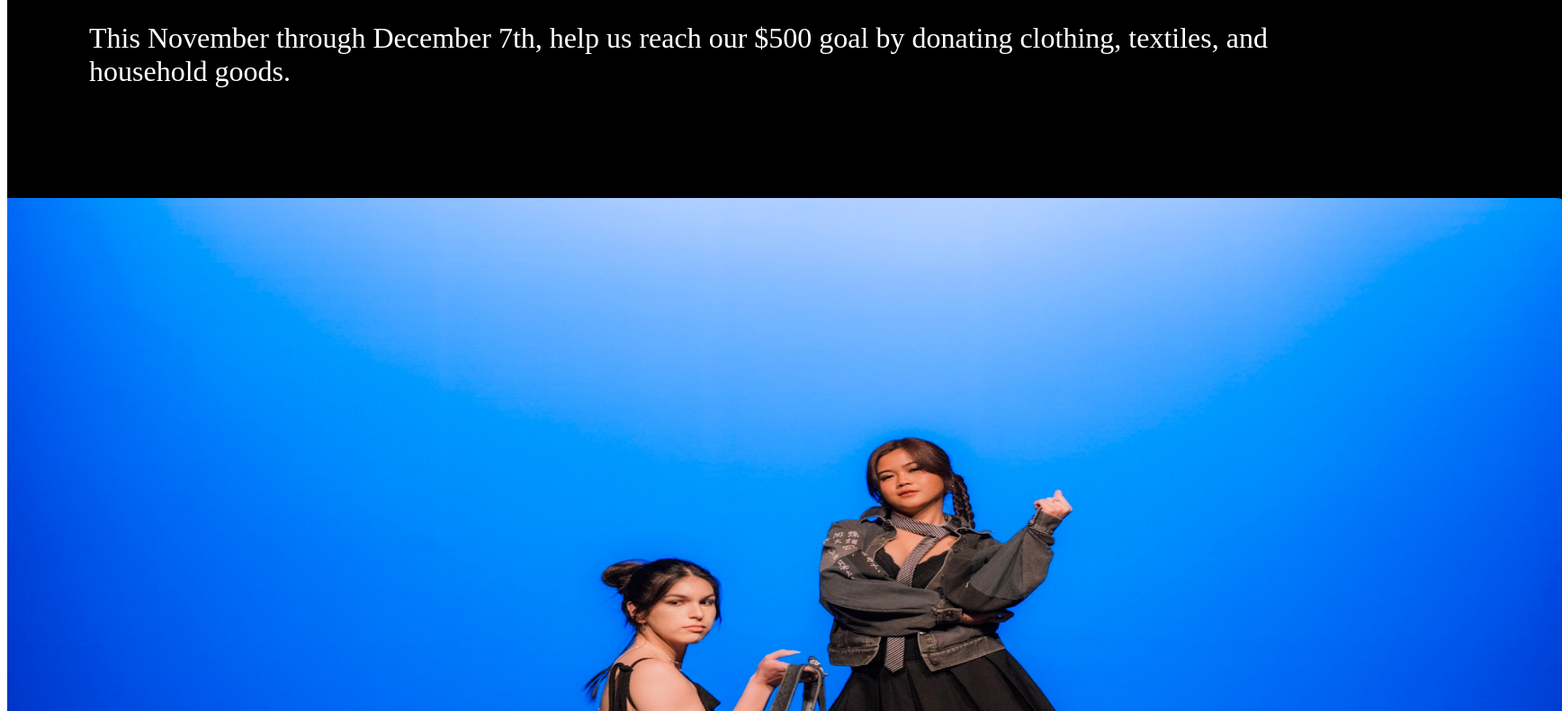
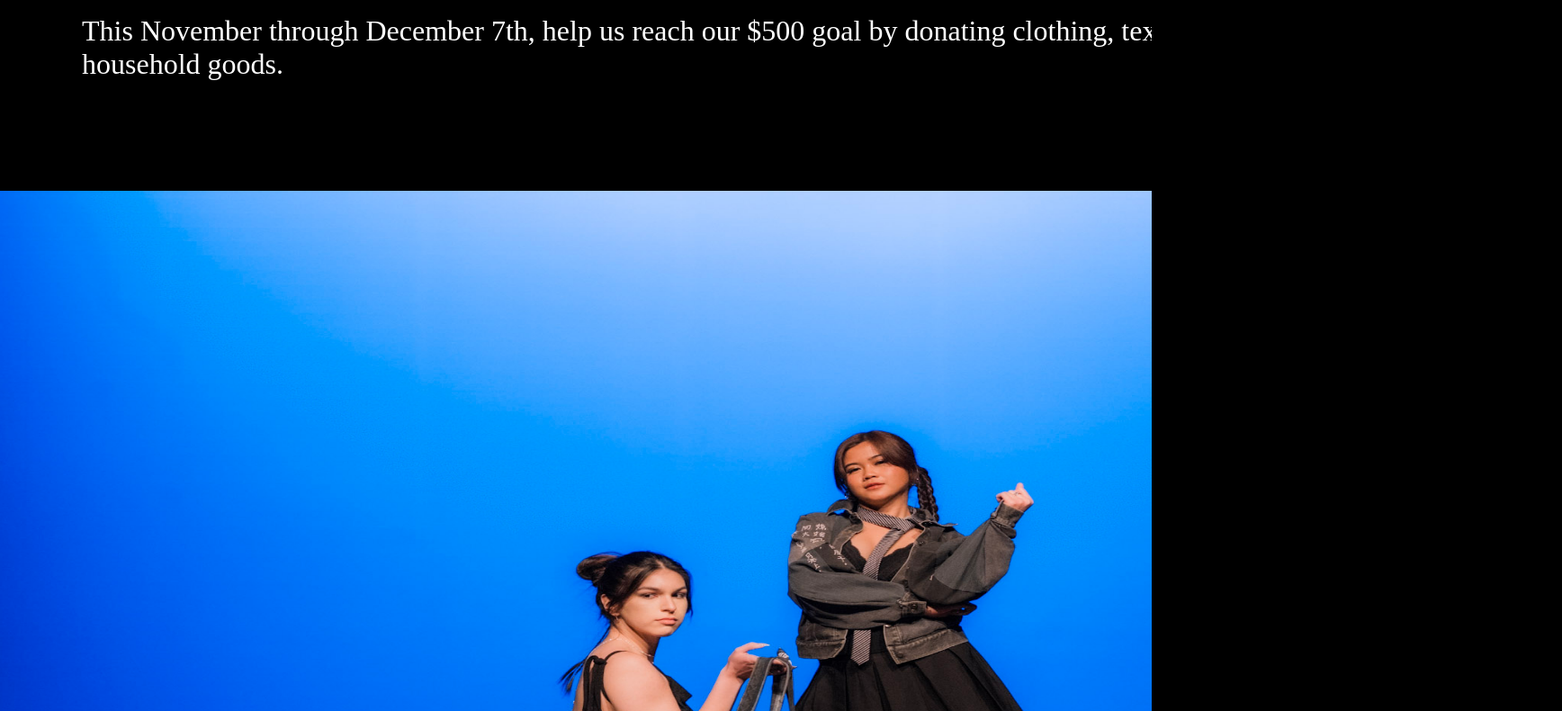
Before and after one commit to nkr14/Blog-Page, a plain HTML site: page index.html in a window 1280 px wide. Shown: the part 477-1267 px from the top of the page at 90% size, 1736 px wide, since content can reach past the window. Drawn offline with Linux system fonts and the light colour scheme.

Commit message:
removed white margin

```diff
--- a/index.html
+++ b/index.html
@@ -1,7 +1,37 @@
   <!DOCTYPE html>
     <html lang="en">
     <head>
-        <meta charset="UTF-8">
+
+      <meta charset="UTF-8">
+    <title>FUNdrive Page</title>
+    <style>
+        /* Remove default margins/padding and prevent horizontal scroll */
+        html, body {
+            margin: 0;
+            padding: 0;
+            overflow-x: hidden;
+            width: 100%;
+            font-family: Inter, Futura, sans-serif;
+            background-color: black;
+            color: white;
+        }
+
+        /* Make all images responsive */
+        img {
+            max-width: 100%;
+            height: auto;
+            display: block;
+        }
+
+        /* General container to scale content relative to viewport */
+        .container {
+            width: 100%;
+            max-width: 1728px; /* optional, for max design width */
+            margin: 0 auto; /* center horizontally */
+            position: relative;
+        }    </style>
+</head>
+
 
 <div style="width: 1728px; height: 5289px; position: relative">
   <div style="width: 1728px; min-height: 100vh; left: 0px; top: 4728px; position: absolute; background: black; overflow-x: hidden">
```
